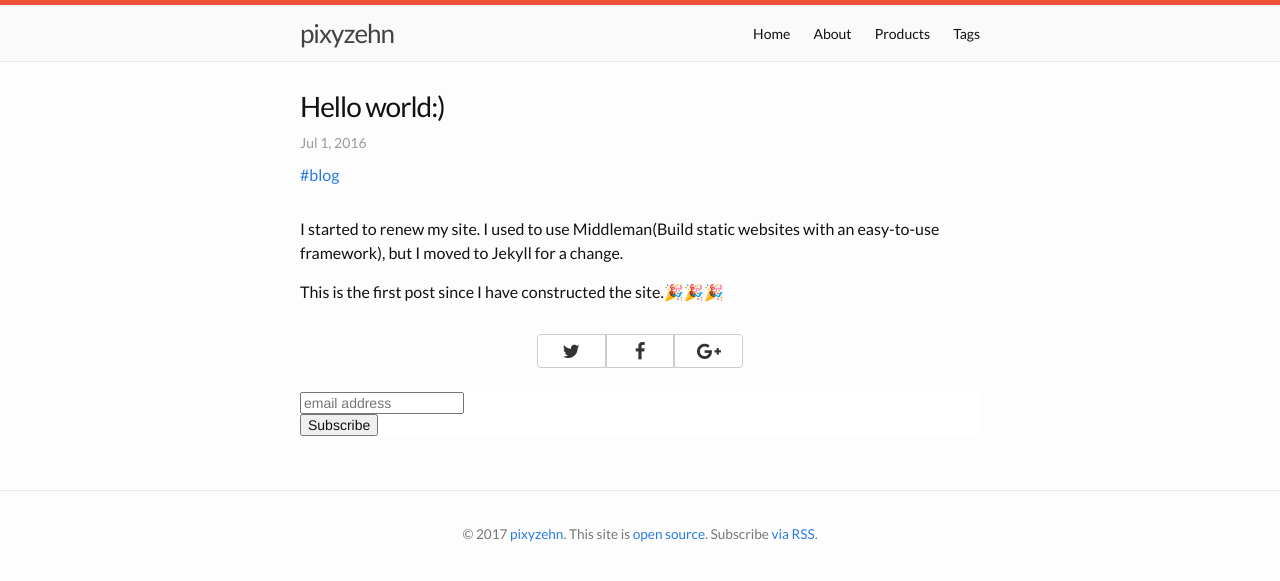
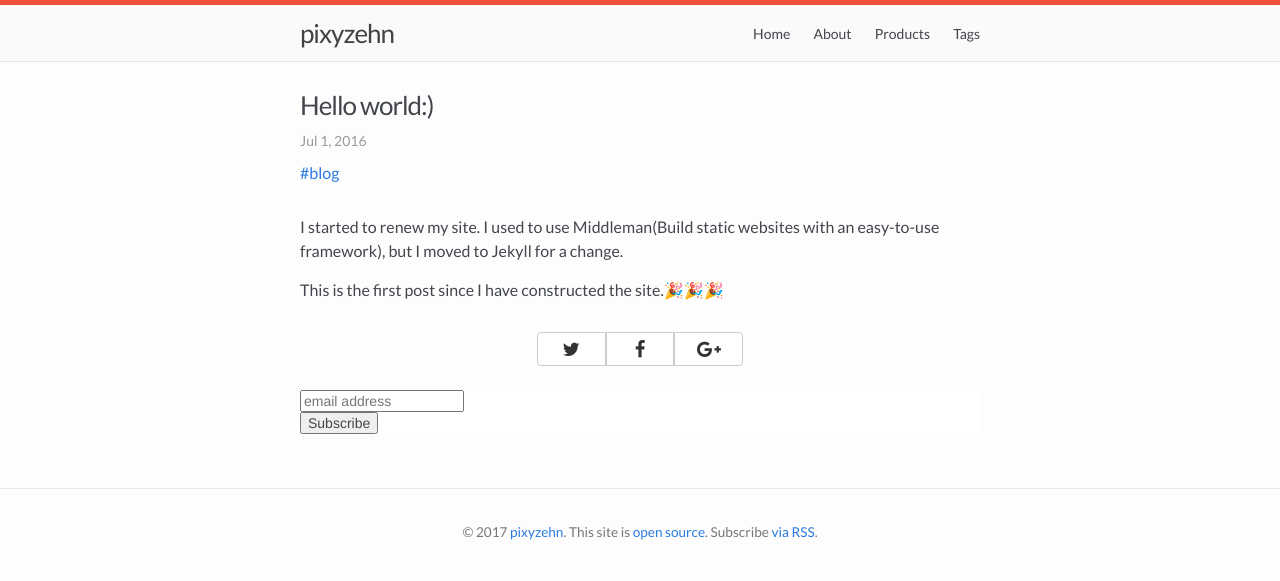
Before and after one commit to pixyzehn/pixyzehn.com, a Jekyll site: the page built from _posts/2016-07-01-hello-world.md, in a window 1280 px wide. Shown: the top 581 px of the page. Built offline with Jekyll 4.4.1, drawn with Linux system fonts in a browser that asks for light colours; comment, search, counter and statistics services are not loaded.

Commit message:
Update font and config

```diff
--- a/_config.yml
+++ b/_config.yml
@@ -1,10 +1,10 @@
 # Site settings
 title: pixyzehn
-email: civokjots10.pico@gmail.com
+email: pixyzehn@icloud.com
 author: pixyzehn
-description: ""
+description: "Just another jekyll blog"
 baseurl: ""
-keywords: "iOS, objective-c, swift, cocoa, apple, xcode, app store, programming"
+keywords: "Swift, pixyzehn, iOS, Objective-C, cocoa, Apple, Xcode, app store, programming"
 url: "https://pixyzehn.com"
 timezone: "Asia/Tokyo"
 twitter_username: pixyzehn
--- a/_sass/_layout.scss
+++ b/_sass/_layout.scss
@@ -218,12 +218,12 @@
 }
 
 .post-title {
-    font-size: 28px;
+    font-size: 26px;
     letter-spacing: -1px;
     line-height: 1;
 
     @include media-query($on-laptop) {
-        font-size: 28px;
+        font-size: 26px;
     }
 }
 
@@ -231,7 +231,7 @@
     margin-bottom: $spacing-unit;
 
     h2 {
-        font-size: 32px;
+        font-size: 28px;
 
         @include media-query($on-laptop) {
             font-size: 28px;
--- a/css/main.scss
+++ b/css/main.scss
@@ -14,7 +14,7 @@ $base-line-height: 1.5;
 
 $spacing-unit:     30px;
 
-$text-color:       #111;
+$text-color:       #42464c;
 $background-color: #fdfdfd;
 $brand-color:      #2a7ae2;
 
```
